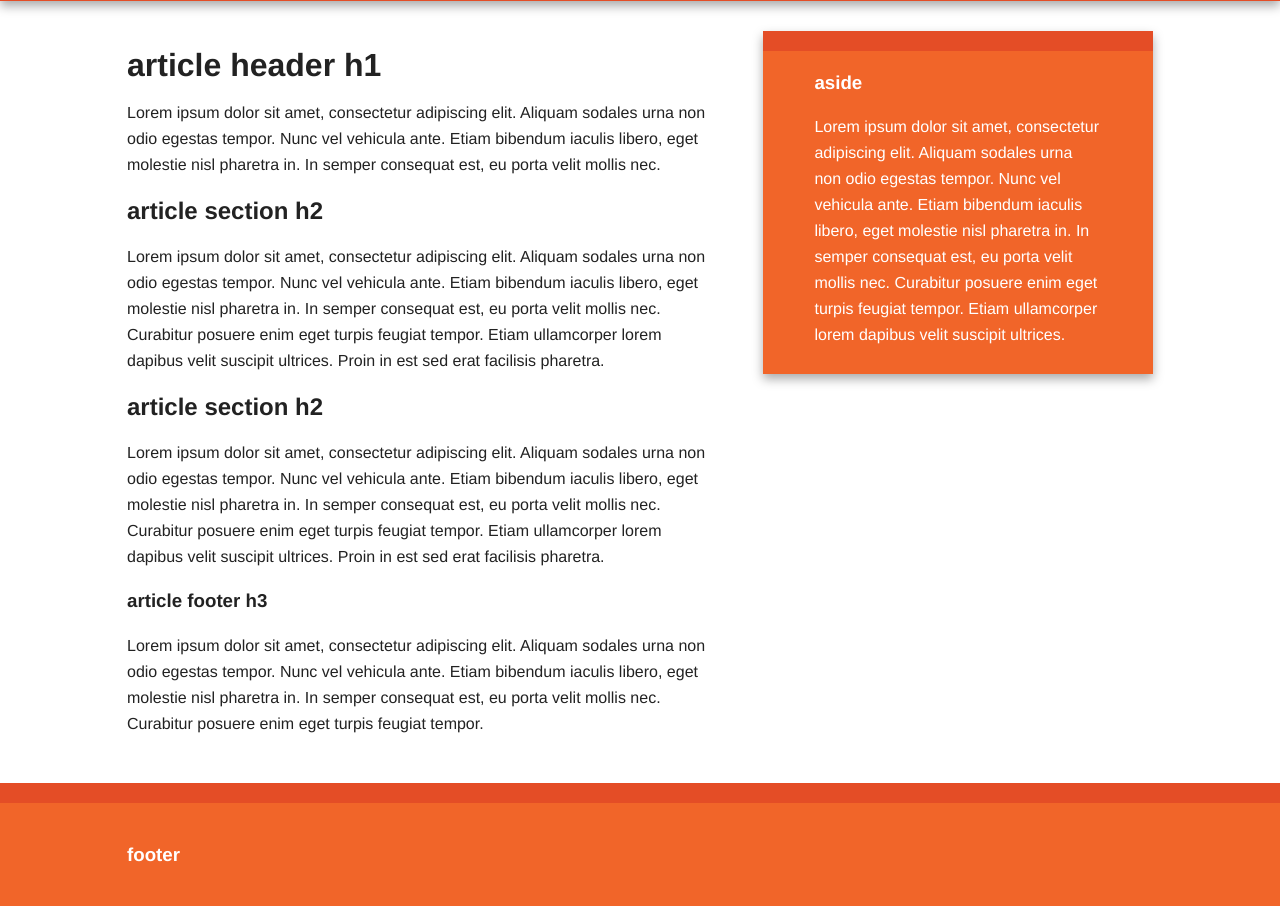
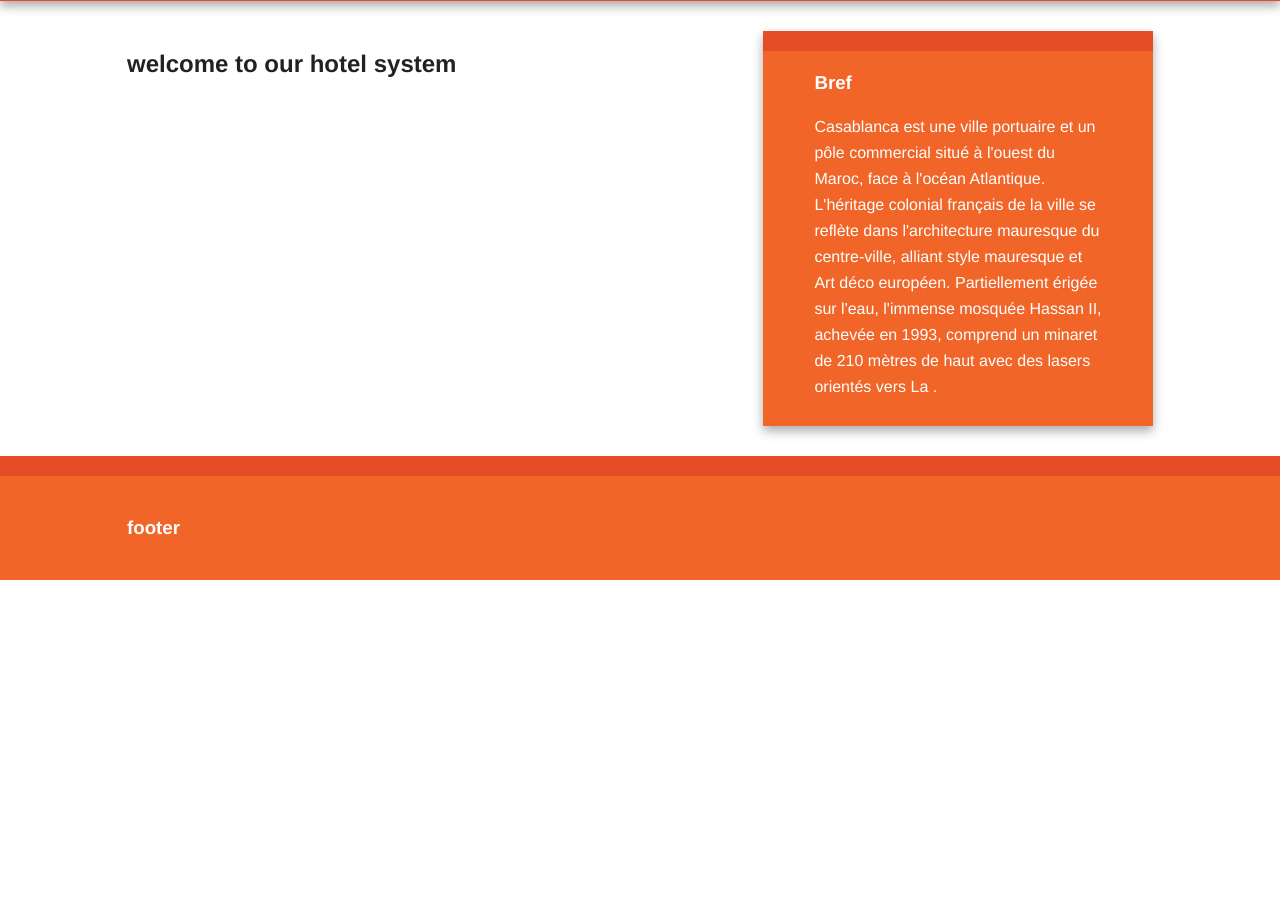
Before and after one commit to mhammed2020/Hotel-Reservation-Platform, a Django app: page / in a window 1280 px wide. Shown: the part 95-1001 px from the top of the page. After the commit the page ends 675 px from the top, so only its background shows below. Run offline with Django 3.2, Linux system fonts and the light colour scheme; some libraries are stand-ins or nearby versions.

Commit message:
update frontend templates

```diff
--- a/templates/reservation/base.html
+++ b/templates/reservation/base.html
@@ -32,10 +32,13 @@
 
         <div class="main-container">
             <div class="main wrapper clearfix">
-
-               {% block content %}
+<article>
+    {% block content %}
 
                {% endblock content %}
+
+</article>
+
 
                 <aside>
                     <h3>Bref</h3>
--- a/templates/reservation/home.html
+++ b/templates/reservation/home.html
@@ -1,74 +1,8 @@
+{% extends 'reservation/base.html' %}
 
-{% load static %}
 
-<!doctype html>
-<html class="no-js" lang="">
-    <head>
-        <meta charset="utf-8">
-        <meta http-equiv="X-UA-Compatible" content="IE=edge,chrome=1">
-        <title></title>
-        <meta name="description" content="">
-        <meta name="viewport" content="width=device-width, initial-scale=1">
+{% block content %}
 
-        <link rel="stylesheet" href="{% static 'css/normalize.min.css' %}">
-        <link rel="stylesheet" href="{% static 'css/main.css' %}">
 
-       <script src="{% static 'js/vendor/modernizr-2.8.3-respond-1.4.2.min.js' %}"></script>
-    </head>
-    <body>
-
-        <div class="header-container">
-            <header class="wrapper clearfix">
-                <h1 class="title">h1.title</h1>
-                <nav>
-                    <ul>
-                        <li><a href="#">nav ul li a</a></li>
-                        <li><a href="#">nav ul li a</a></li>
-                        <li><a href="#">nav ul li a</a></li>
-                    </ul>
-                </nav>
-            </header>
-        </div>
-
-        <div class="main-container">
-            <div class="main wrapper clearfix">
-
-                <article>
-                    <header>
-                        <h1>article header h1</h1>
-                        <p>Lorem ipsum dolor sit amet, consectetur adipiscing elit. Aliquam sodales urna non odio egestas tempor. Nunc vel vehicula ante. Etiam bibendum iaculis libero, eget molestie nisl pharetra in. In semper consequat est, eu porta velit mollis nec.</p>
-                    </header>
-                    <section>
-                        <h2>article section h2</h2>
-                        <p>Lorem ipsum dolor sit amet, consectetur adipiscing elit. Aliquam sodales urna non odio egestas tempor. Nunc vel vehicula ante. Etiam bibendum iaculis libero, eget molestie nisl pharetra in. In semper consequat est, eu porta velit mollis nec. Curabitur posuere enim eget turpis feugiat tempor. Etiam ullamcorper lorem dapibus velit suscipit ultrices. Proin in est sed erat facilisis pharetra.</p>
-                    </section>
-                    <section>
-                        <h2>article section h2</h2>
-                        <p>Lorem ipsum dolor sit amet, consectetur adipiscing elit. Aliquam sodales urna non odio egestas tempor. Nunc vel vehicula ante. Etiam bibendum iaculis libero, eget molestie nisl pharetra in. In semper consequat est, eu porta velit mollis nec. Curabitur posuere enim eget turpis feugiat tempor. Etiam ullamcorper lorem dapibus velit suscipit ultrices. Proin in est sed erat facilisis pharetra.</p>
-                    </section>
-                    <footer>
-                        <h3>article footer h3</h3>
-                        <p>Lorem ipsum dolor sit amet, consectetur adipiscing elit. Aliquam sodales urna non odio egestas tempor. Nunc vel vehicula ante. Etiam bibendum iaculis libero, eget molestie nisl pharetra in. In semper consequat est, eu porta velit mollis nec. Curabitur posuere enim eget turpis feugiat tempor.</p>
-                    </footer>
-                </article>
-
-                <aside>
-                    <h3>aside</h3>
-                    <p>Lorem ipsum dolor sit amet, consectetur adipiscing elit. Aliquam sodales urna non odio egestas tempor. Nunc vel vehicula ante. Etiam bibendum iaculis libero, eget molestie nisl pharetra in. In semper consequat est, eu porta velit mollis nec. Curabitur posuere enim eget turpis feugiat tempor. Etiam ullamcorper lorem dapibus velit suscipit ultrices.</p>
-                </aside>
-
-            </div> <!-- #main -->
-        </div> <!-- #main-container -->
-
-        <div class="footer-container">
-            <footer class="wrapper">
-                <h3>footer</h3>
-            </footer>
-        </div>
-
-        <script src=" {% static '//ajax.googleapis.com/ajax/libs/jquery/1.11.2/jquery.min.js' %}"></script>
-        <script>window.jQuery || document.write('<script src="js/vendor/jquery-1.11.2.min.js"><\/script>')</script>
-
-        <script src="js/main.js"></script>
-    </body>
-</html>
+<h2>welcome to our hotel  system </h2>
+{% endblock content %}
--- a/templates/reservation/index.html
+++ b/templates/reservation/index.html
@@ -4,5 +4,5 @@
 {% block content %}
 
 
-<h2>ici c est  casablanca</h2>
+<h2>hoel list </h2>
 {% endblock content %}
```
